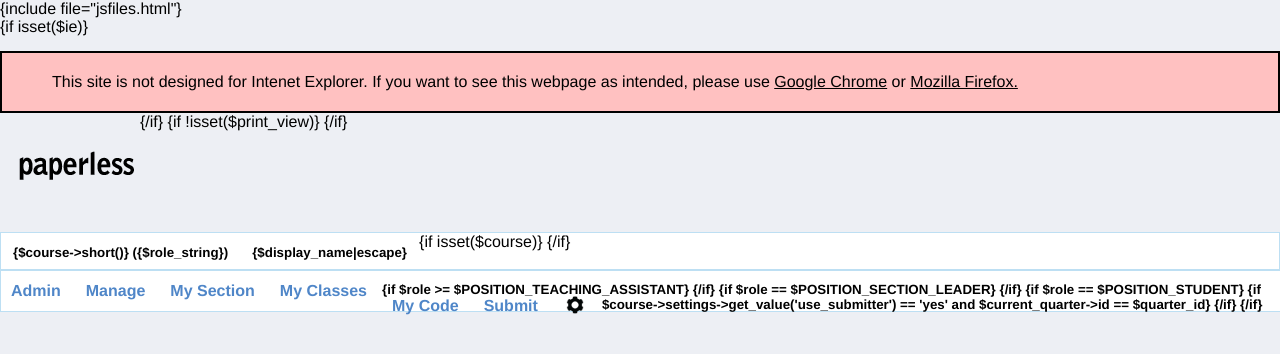
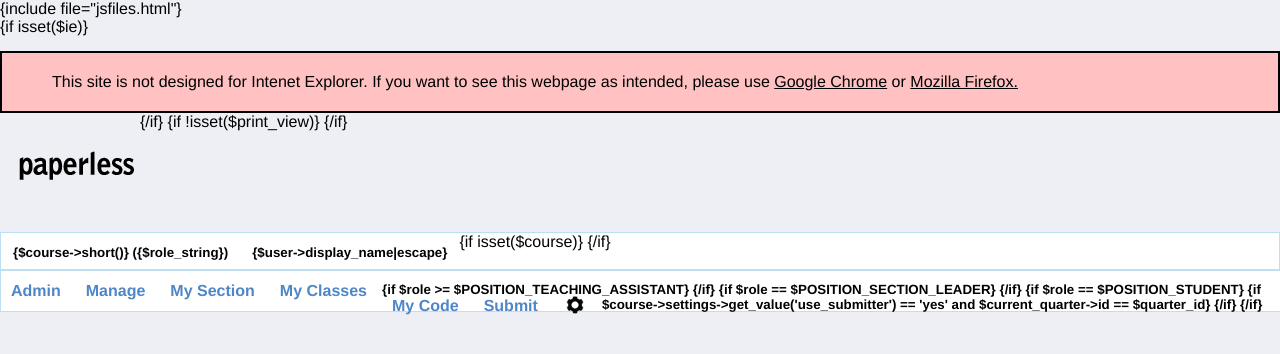
Before and after one commit to jkeesh/paperless, a PHP site: page /paperless/views/templates/header.html in a window 1280 px wide. Shown: the top 354 px of the page. Run offline with PHP 8.4, Linux system fonts and the light colour scheme; a stand-in replaces the project's code that opens the database connection; some libraries are stand-ins or nearby versions.

Commit message:
remove user name template var

```diff
--- a/index.php
+++ b/index.php
@@ -70,9 +70,7 @@
 			}
 
 			// assign vars we need on every page
-			$this->smarty->assign("username", USERNAME);
 			$this->smarty->assign("root_url", ROOT_URL);
-			$this->smarty->assign("display_name", Model::getDisplayName(USERNAME));
 
 			$this->smarty->assign("POSITION_TEACHING_ASSISTANT", POSITION_TEACHING_ASSISTANT);
 			$this->smarty->assign("POSITION_SECTION_LEADER", POSITION_SECTION_LEADER);
--- a/views/templates/header.html
+++ b/views/templates/header.html
@@ -43,18 +43,18 @@
 			{if isset($course)}
 			<div id="classname">{$course->short()} ({$role_string})</div>
 			{/if}
-            <div id="name">{$display_name|escape}</div>
+            <div id="name">{$user->display_name|escape}</div>
             <div id="nav">
                 {if $role >= $POSITION_TEACHING_ASSISTANT}
                 <a href="{$course->get_link()}/admin">Admin</a>
                 <a href="{$course->get_link()}/manage">Manage</a>
                 {/if}
                 {if $role == $POSITION_SECTION_LEADER}
-                <a href="{$course->get_link()}/sectionleader/{$username}">My Section</a>
+                <a href="{$course->get_link()}/sectionleader/{$user->sunetid}">My Section</a>
                 {/if}
 				<a href="{$root_url}">My Classes</a>
                 {if $role == $POSITION_STUDENT}
-            	    <a href="{$course->get_link()}/student/{$username}">My Code</a>
+            	    <a href="{$course->get_link()}/student/{$user->sunetid}">My Code</a>
 					{if $course->settings->get_value('use_submitter') == 'yes' and $current_quarter->id == $quarter_id}
 						<a href="{$course->get_link()}/ddsubmit">Submit</a>
 					{/if}
```
